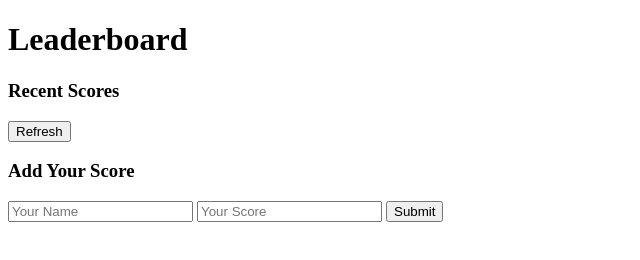
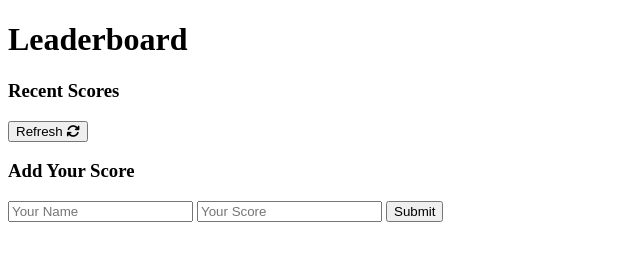
Before and after one commit to the-catalystmc/leaderboard, a website: page src/index.html in a window 1280 px wide. Shown: the full height of the page, 0-640 px from the left. Drawn offline with Linux system fonts and the light colour scheme.

Commit message:
Add a rotating icon

```diff
--- a/src/index.html
+++ b/src/index.html
@@ -3,6 +3,7 @@
   <head>
     <meta charset="UTF-8" />
     <meta name="viewport" content="width=device-width, initial-scale=1.0" />
+    <script src="https://kit.fontawesome.com/102965b95f.js" crossorigin="anonymous"></script>
     <link href="https://fonts.googleapis.com/css2?family=Varela+Round&display=swap" rel="stylesheet">
     <title>Leaderboard</title>
   </head>
@@ -14,7 +15,8 @@
       <section class="board">
         <div class="board__head">
           <h3 class="board__title">Recent Scores</h3>
-          <button type="button" class="board__refresh">Refresh</button>
+          <button type="button" class="board__refresh">Refresh <i class="fa fa-solid fa-sync refresh-icon"></i></button>
+
         </div>
         <ul class="board__content">
 
--- a/src/style.css
+++ b/src/style.css
@@ -11,6 +11,7 @@ body {
   display: flex;
   flex-direction: column;
   font-family: 'Varela Round', sans-serif;
+  font-weight: 600;
 }
 
 .header {
@@ -45,13 +46,28 @@ body {
   box-shadow: 1px 1px 1px;
   border: none;
   border-radius: 6px;
-  padding: 0 3px;
+  padding: 0 6px;
   background: #ed7966;
   color: white;
+  font-weight: 600;
+}
+
+.refresh-icon {
+  margin-left: 5px;
+  animation: rotation 8s infinite linear;
+}
+
+@keyframes rotation {
+  from {
+    transform: rotate(0deg);
+  }
+  to {
+    transform: rotate(359deg);
+  }
 }
 
 .board__content {
-  border: 2px black solid;
+  border: 2px #f5cac2 solid;
   list-style: none;
   border-radius: 12px;
 
@@ -89,6 +105,7 @@ body {
   padding: 2px 3px;
   background: #ed7966;
   color: white;
+  font-weight: 600;
 }
 
 @media only screen and (max-width: 500px) {
```
